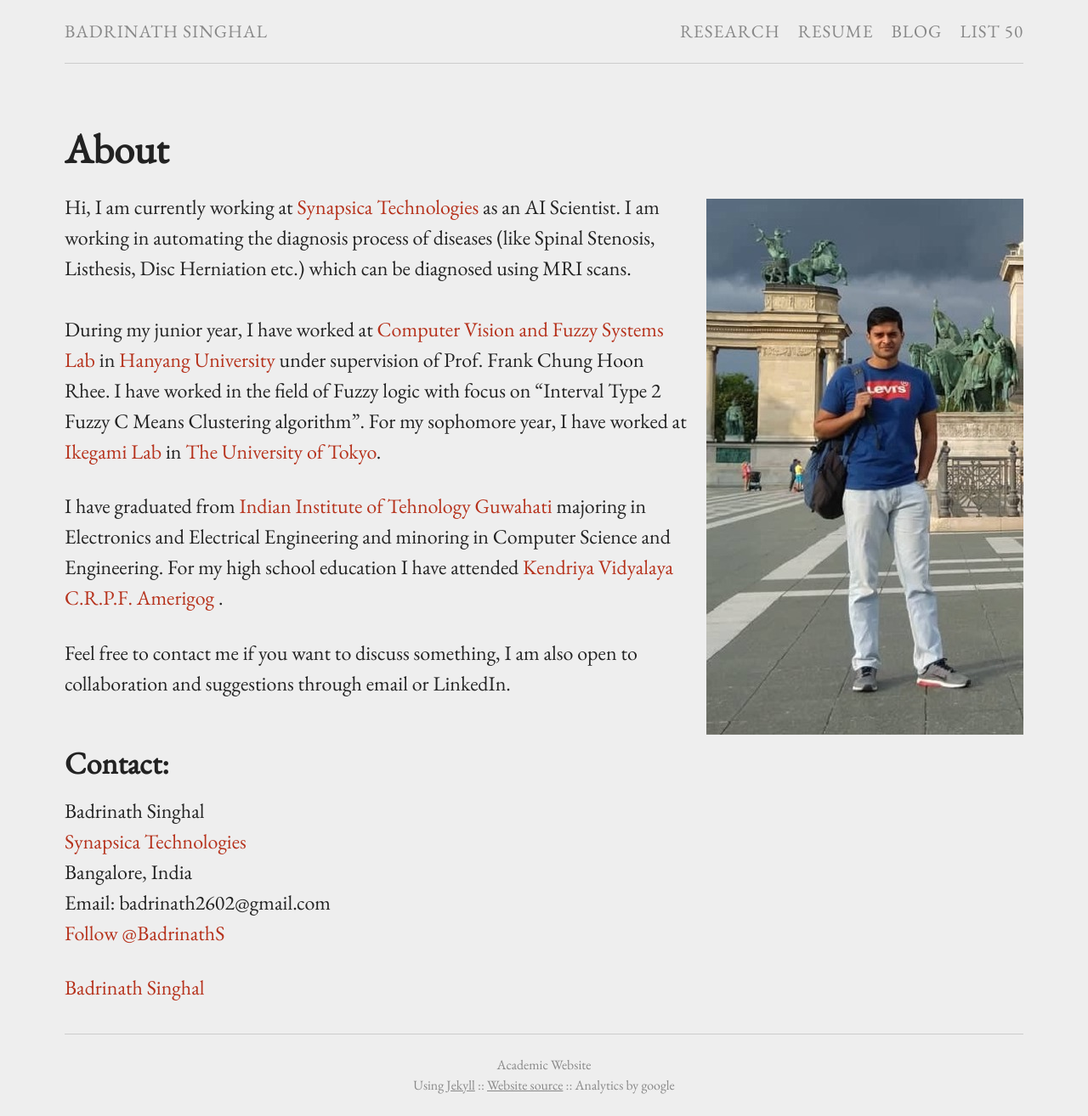
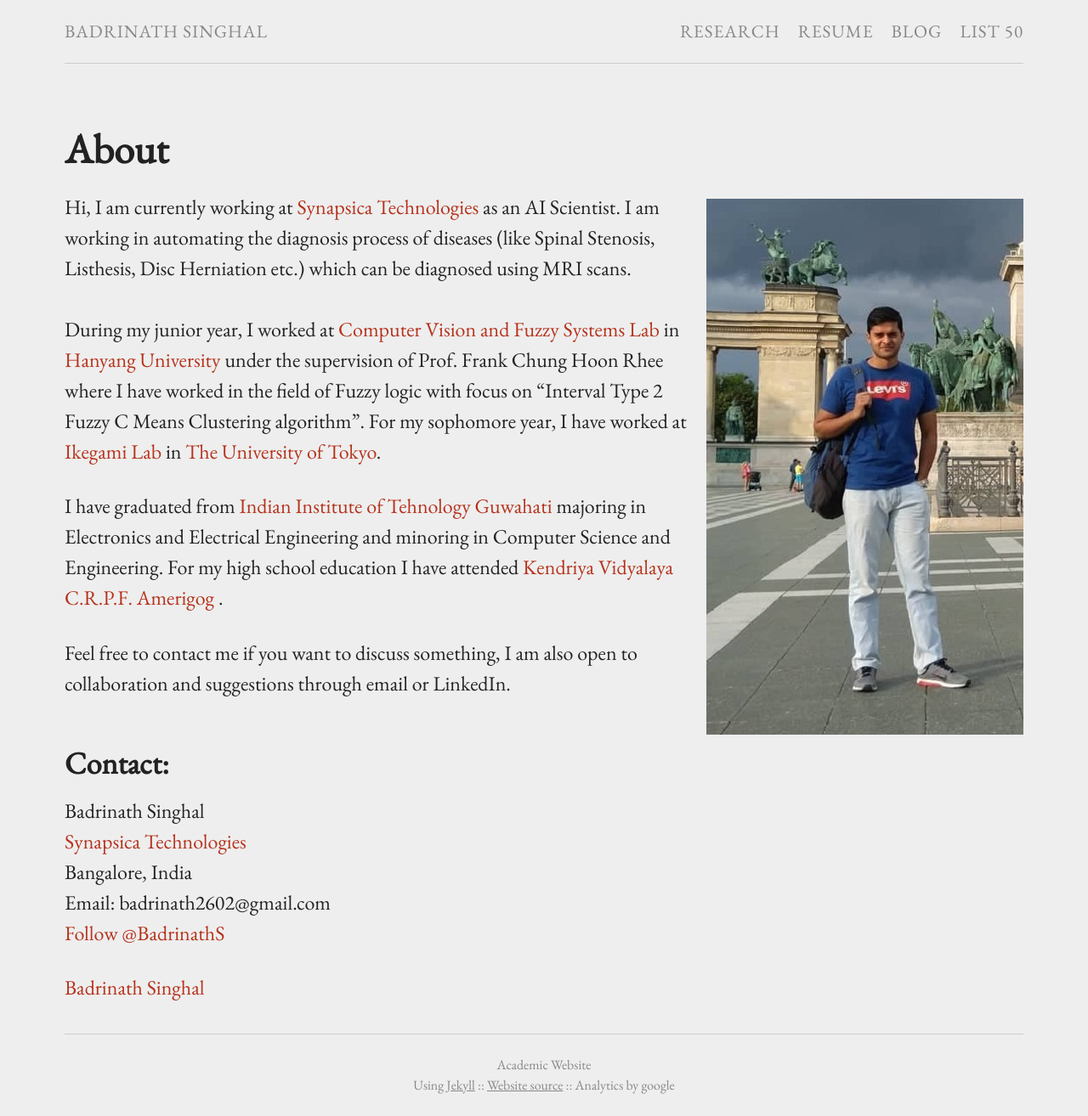
Before and after one commit to BadrinathS/BadrinathS.github.io, a Jekyll site: the page built from index.md, in a window 1280 px wide. Shown: the whole page at 85% size. Built offline with Jekyll 4.4.1, drawn with Linux system fonts in a browser that asks for light colours; comment, search, counter and statistics services are not loaded.

Commit message:
Update index.md

```diff
--- a/index.md
+++ b/index.md
@@ -12,7 +12,7 @@ permalink: /
 Hi, I am currently working at<a href="https://synapsica.com" target="_blank"> Synapsica Technologies </a> as an AI Scientist. I am working in automating the diagnosis process of diseases (like Spinal Stenosis, Listhesis, Disc Herniation etc.) which can be diagnosed using MRI scans.
 <br>
 <br>
-During my junior year, I have worked at <a href="http://fuzzy.hanyang.ac.kr/" target="_blank"> Computer Vision and Fuzzy Systems Lab</a> in <a href="https://www.hanyang.ac.kr/web/eng" target="_blank">Hanyang University </a> under supervision of Prof. Frank Chung Hoon Rhee. I have worked in the field of Fuzzy logic with focus on "Interval Type 2 Fuzzy C Means Clustering algorithm". For my sophomore year, I have worked at<a href="http://sacral.c.u-tokyo.ac.jp/" target="_blank"> Ikegami Lab </a> in <a href="https://www.u-tokyo.ac.jp/en/" target="_blank"> The University of Tokyo</a>.
+During my junior year, I worked at <a href="http://fuzzy.hanyang.ac.kr/" target="_blank"> Computer Vision and Fuzzy Systems Lab</a> in <a href="https://www.hanyang.ac.kr/web/eng" target="_blank">Hanyang University </a> under the supervision of Prof. Frank Chung Hoon Rhee where I have worked in the field of Fuzzy logic with focus on "Interval Type 2 Fuzzy C Means Clustering algorithm". For my sophomore year, I have worked at<a href="http://sacral.c.u-tokyo.ac.jp/" target="_blank"> Ikegami Lab </a> in <a href="https://www.u-tokyo.ac.jp/en/" target="_blank"> The University of Tokyo</a>.
 
 I have graduated from <a href="https://iitg.ac.in" target="_blank"> Indian Institute of Tehnology Guwahati </a> majoring in  Electronics and Electrical Engineering and minoring in Computer Science and Engineering. For my high school education I have attended <a href="http://www.kvcrpf.ac.in/" target="_blank"> Kendriya Vidyalaya C.R.P.F. Amerigog </a>.
 
```
